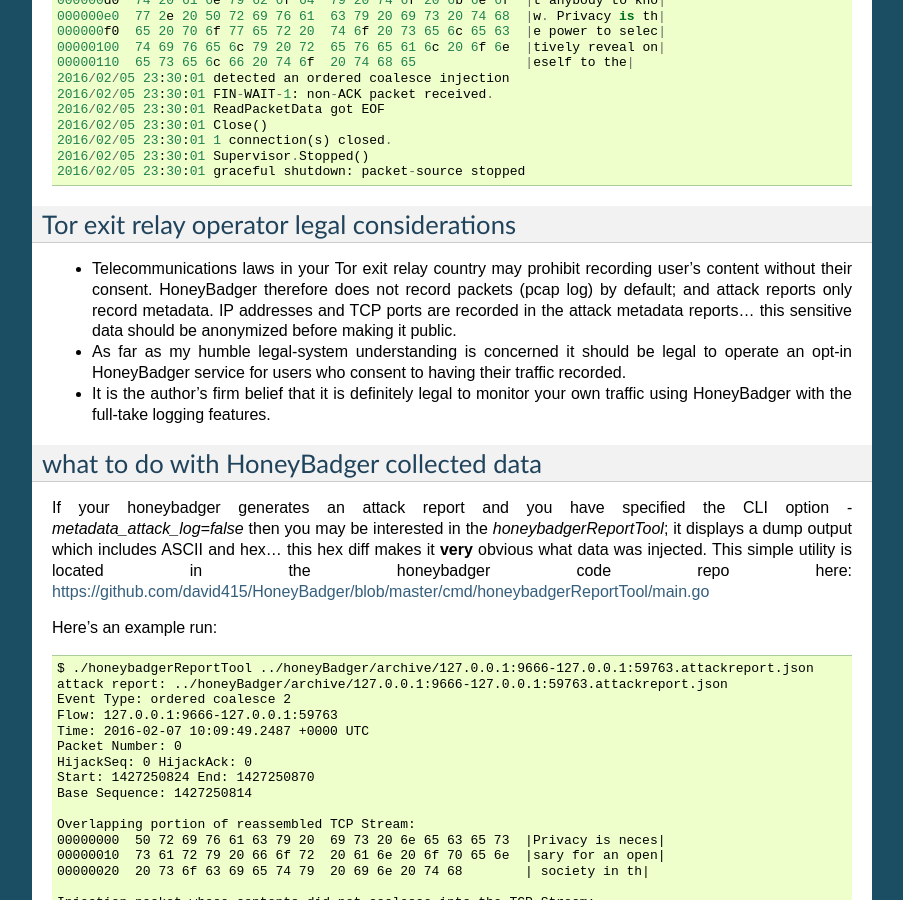
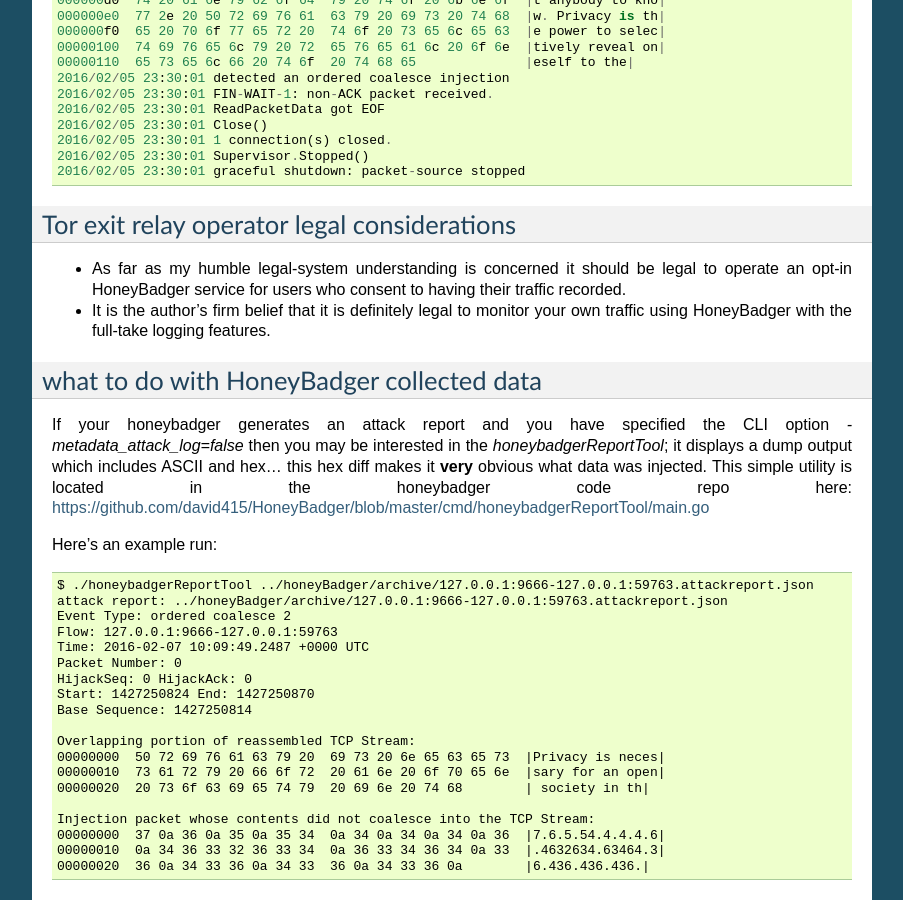
Before and after one commit to david415/HoneyBadger_docs, a Sphinx documentation site: the page built from source/index.rst, in a window 1280 px wide and 900 px high, scrolled down 2744 px. Shown: the whole window, without its empty margins (198-1101 px from the left). Built offline with Sphinx 7.4.7, drawn with Linux system fonts in a browser that asks for light colours.

Commit message:
Remove section from section Tor exit relay legal considerations

```diff
--- a/source/index.rst
+++ b/source/index.rst
@@ -174,8 +174,6 @@
 
 Tor exit relay operator legal considerations
 --------------------------------------------
-
-- Telecommunications laws in your Tor exit relay country may prohibit recording user's content without their consent. HoneyBadger therefore does not record packets (pcap log) by default; and attack reports only record metadata. IP addresses and TCP ports are recorded in the attack metadata reports... this sensitive data should be anonymized before making it public.
 
 - As far as my humble legal-system understanding is concerned it should be legal to operate an opt-in HoneyBadger service for users who consent to having their traffic recorded.
 
```
